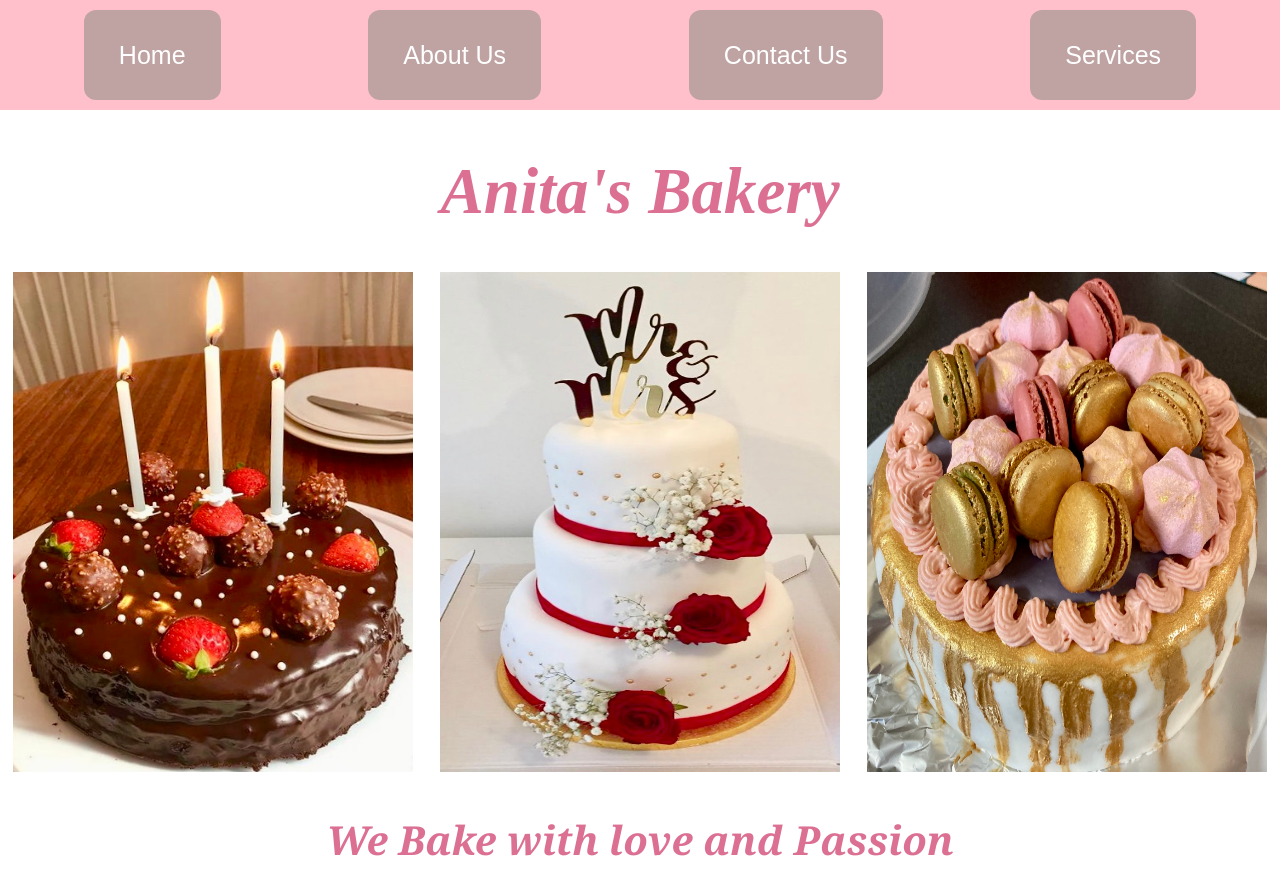
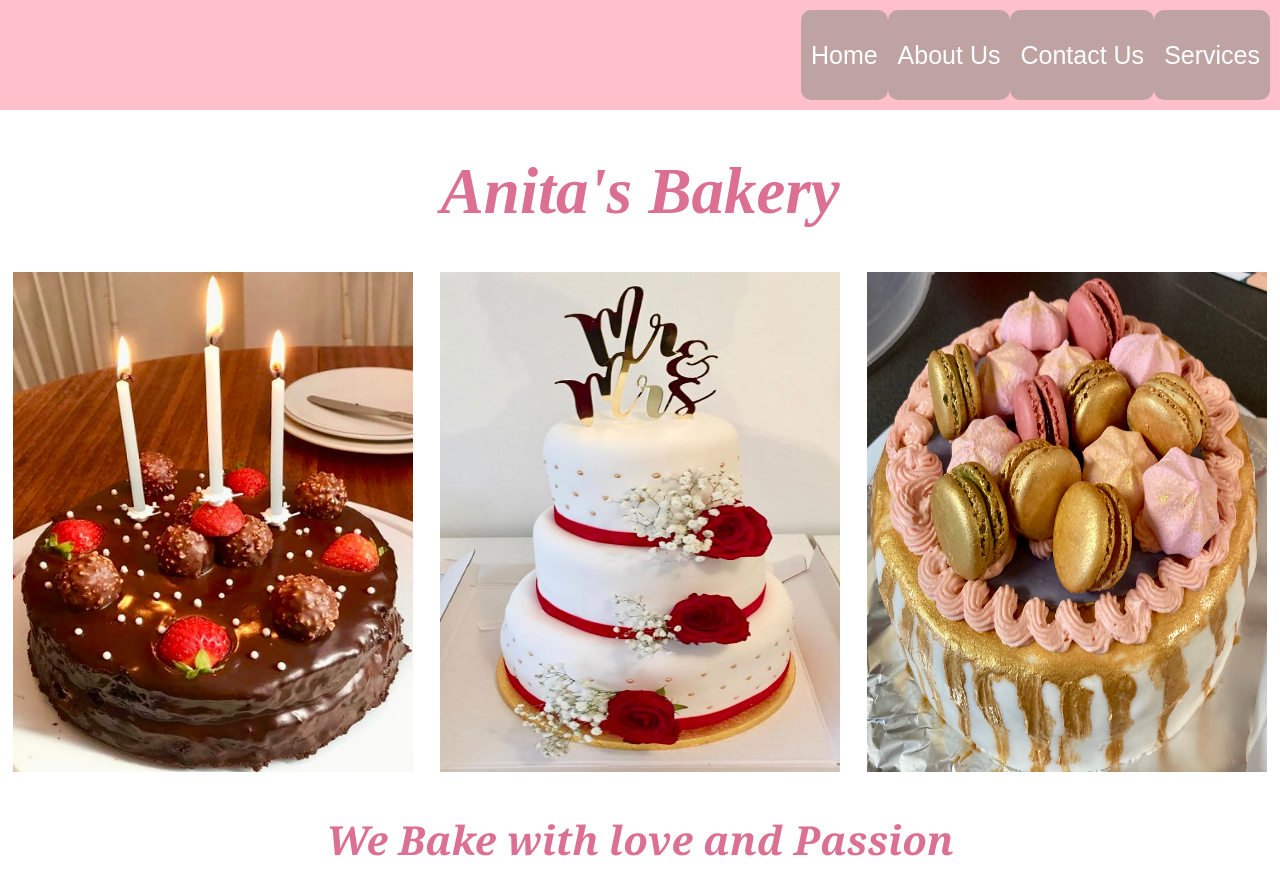
Before and after one commit to Anita771/React-coding, a React (Create React App) app: page / in a window 1280 px wide. Shown: the top 894 px of the page. Built offline with nearby package versions, Linux system fonts and the light colour scheme.

Commit message:
Details Branch

```diff
--- a/src/App.css
+++ b/src/App.css
@@ -1,8 +1,7 @@
 
 .navbarpink  {
   display: flex;
-    align-items: left;
-    justify-content: space-around;
+    justify-content: flex-end;
     height: 90px;
     padding: 10px;
 min-height: 10vh;
@@ -12,9 +11,9 @@ background-color: pink;
 .style {
 
   background-color: rgb(191, 163, 163); /* Green */
-  border-radius: 12px;
+  border-radius: 10px;
   border: none;
-  padding: 10px 35px;
+  padding: 10px 10px;
   text-align: justify;
   text-decoration: none;
   font-size: 25px;
```
